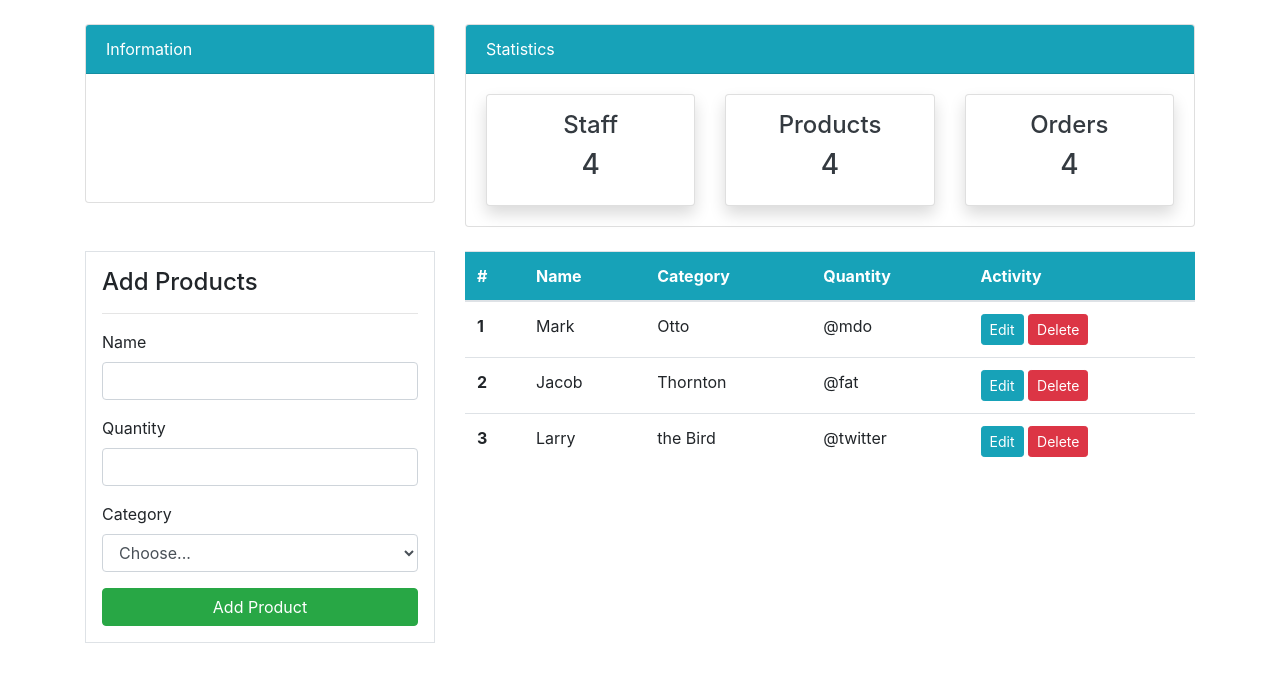
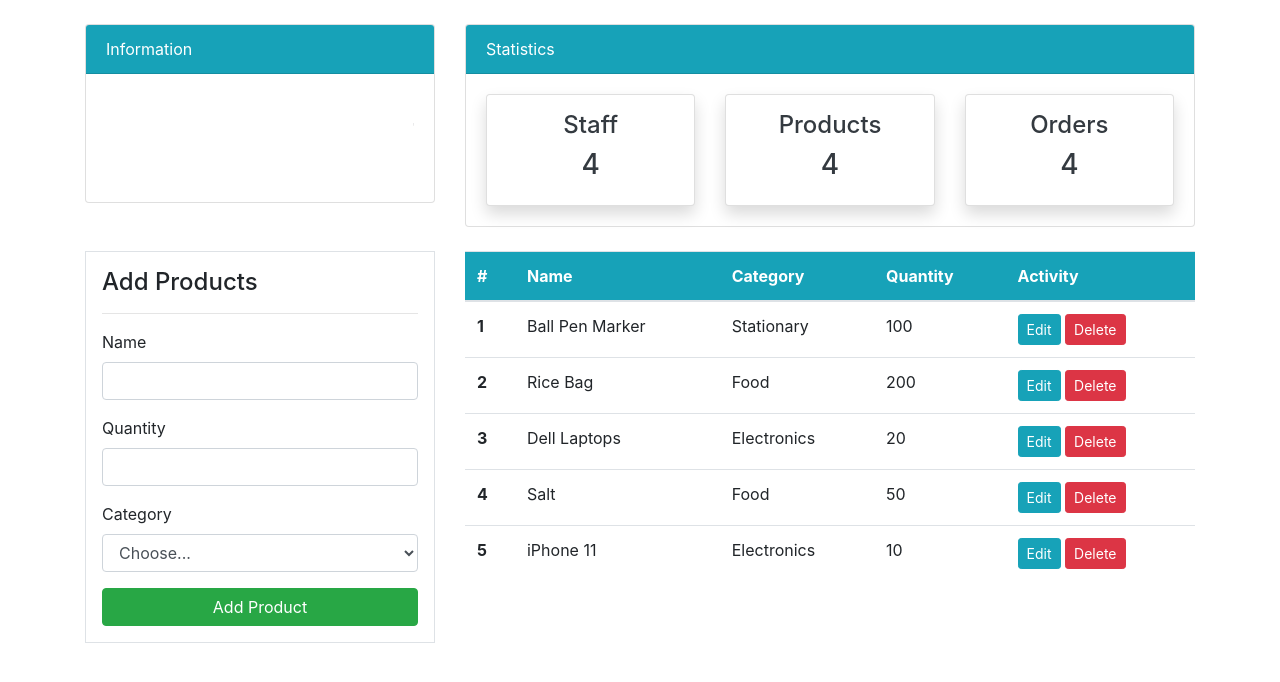
Before and after one commit to prashanth-nakka/Dashboard, a Django app: page /products/ in a window 1280 px wide. Shown: the part 56-738 px from the top of the page. Run offline with Django 3.2, Linux system fonts and the light colour scheme; a user stored in the database is signed in; data comes from the database, SQL or seed files in the repository; both versions use the stored data as it was after the commit.

Commit message:
CRUD - READ

```diff
--- a/inventory/dashboard/templates/dashboard/product.html
+++ b/inventory/dashboard/templates/dashboard/product.html
@@ -1,8 +1,6 @@
 {% extends 'partials/base.html' %}
 {% block title %} Products - DJ-Inventory {% endblock title %}
-
-{% block content %}
-{% include 'partials/topnav.html' %}
+{% block content %} {% include 'partials/topnav.html' %}
 <div class="container">
   <div class="row my-4">
     <div class="col-md-4">
@@ -55,36 +53,18 @@
           </tr>
         </thead>
         <tbody>
+          {% for item in items %}
           <tr>
-                <th scope="row">1</th>
-                <td>Mark</td>
-                <td>Otto</td>
-                <td>@mdo</td>
+            <th scope="row">{{ item.id }}</th>
+            <td>{{ item.name }}</td>
+            <td>{{ item.category }}</td>
+            <td>{{ item.quantity }}</td>
             <td>
               <a class="btn btn-info btn-sm" href="">Edit</a>
               <a class="btn btn-danger btn-sm" href="">Delete</a>
             </td>
           </tr>
-              <tr>
-                <th scope="row">2</th>
-                <td>Jacob</td>
-                <td>Thornton</td>
-                <td>@fat</td>
-                <td>
-                  <a class="btn btn-info btn-sm" href="">Edit</a>
-                  <a class="btn btn-danger btn-sm" href="">Delete</a>
-                </td>
-              </tr>
-              <tr>
-                <th scope="row">3</th>
-                <td>Larry</td>
-                <td>the Bird</td>
-                <td>@twitter</td>
-                <td>
-                  <a class="btn btn-info btn-sm" href="">Edit</a>
-                  <a class="btn btn-danger btn-sm" href="">Delete</a>
-                </td>
-              </tr>
+          {% endfor %}
         </tbody>
       </table>
     </div>
--- a/inventory/dashboard/views.py
+++ b/inventory/dashboard/views.py
@@ -1,6 +1,7 @@
 from django.shortcuts import render
 from django.contrib.auth.decorators import login_required
 from django.http import HttpResponse
+from .models import Product
 # Create your views here.
 
 
@@ -15,7 +16,10 @@ def staff(request):
 
 @login_required()
 def product(request):
-    return render(request, 'dashboard/product.html')
+    items = Product.objects.all()
+
+    context = {'items': items}
+    return render(request, 'dashboard/product.html', context)
 
 @login_required()
 def orders(request):
```
Also changed, not shown: inventory/db.sqlite3. Lines whose indentation alone changed are shown as unchanged.
